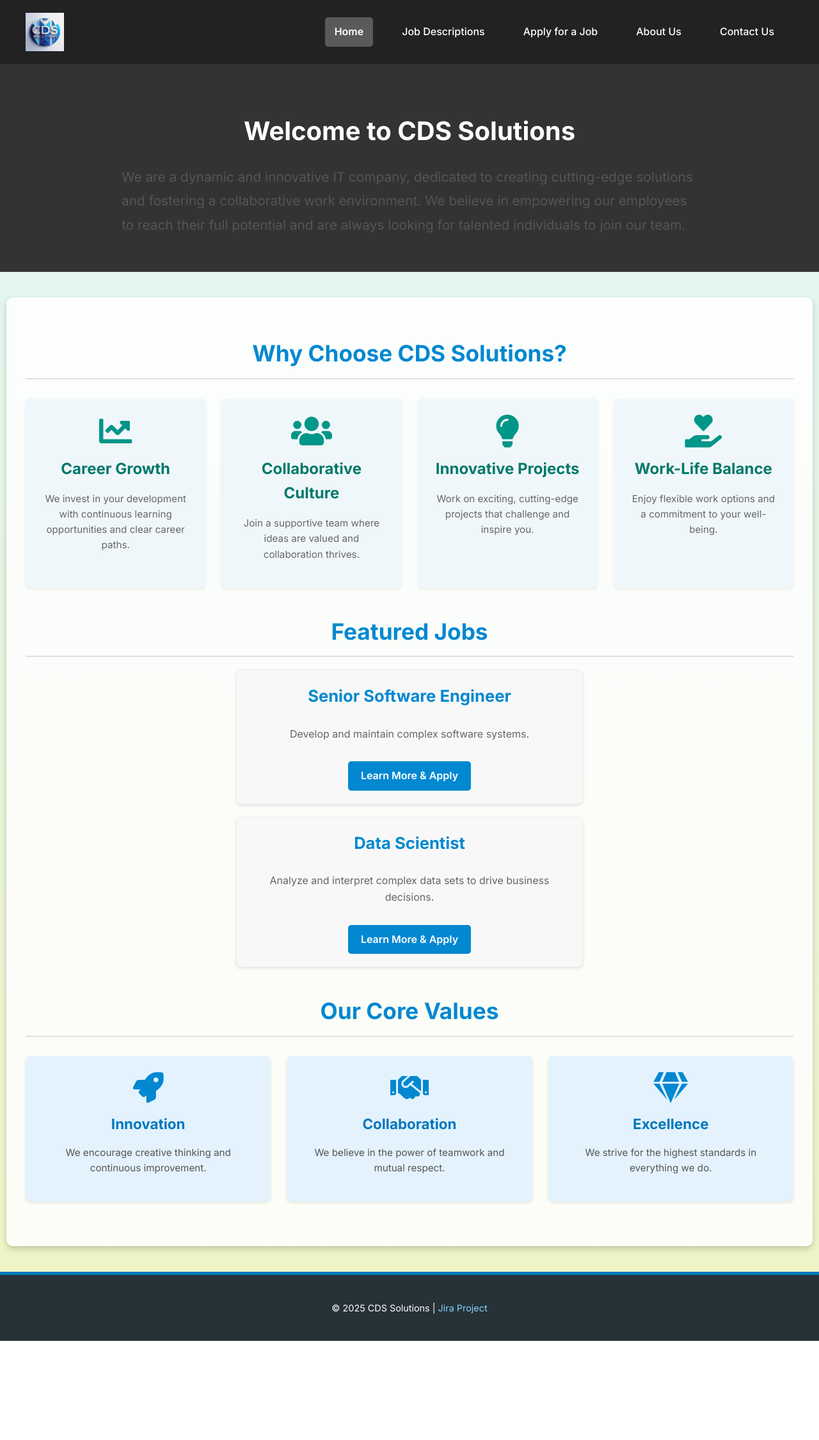
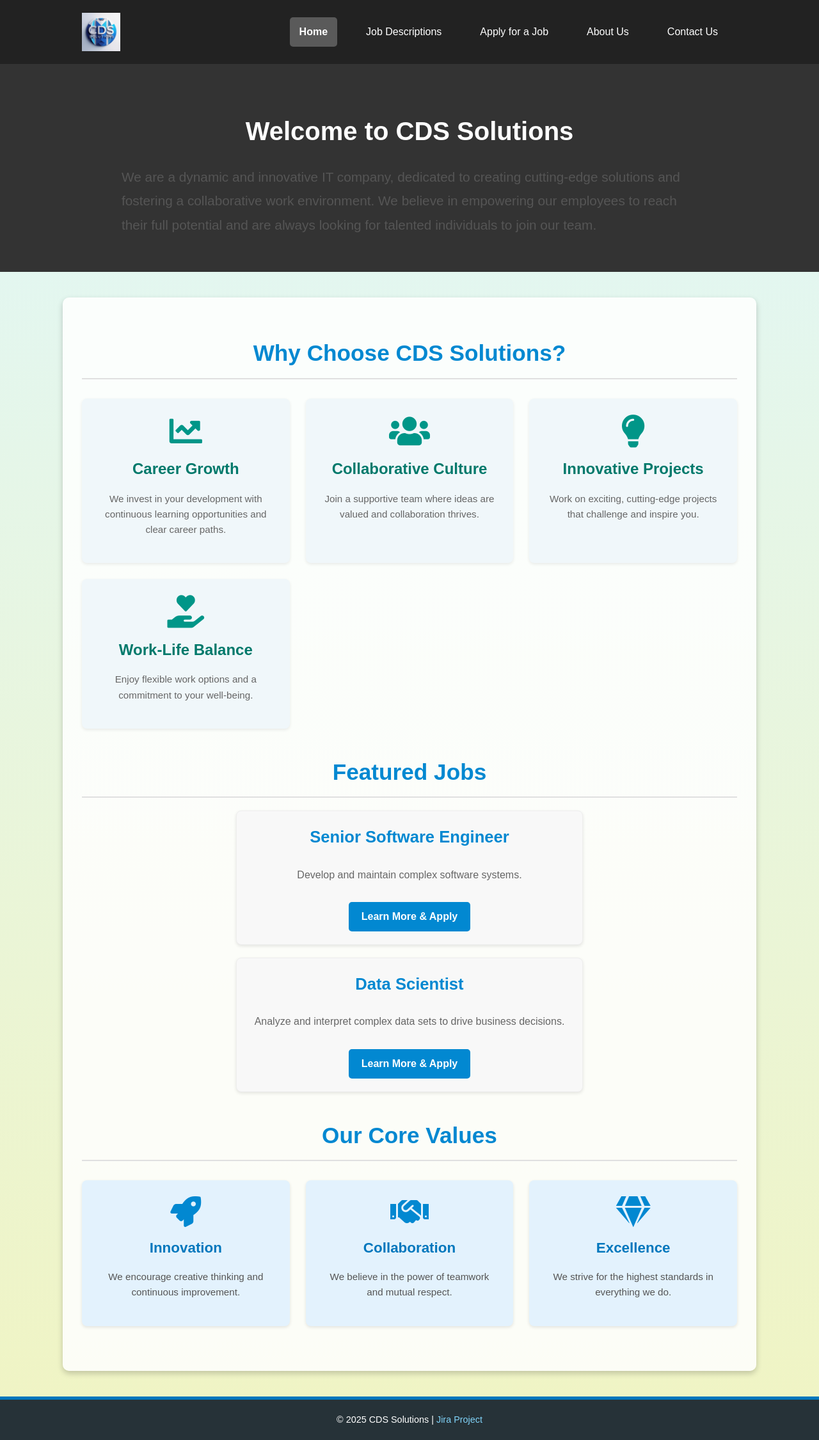
Before and after one commit to 105549359/Team05_Part1, a PHP site: page / in a window 1280 px wide. Shown: the whole page at 64% size. Before the commit the page ends 2096 px from the top, so only its background shows below. Run offline with PHP 8.4, Linux system fonts and the light colour scheme.

Commit message:
Base Styles and Layout

```diff
--- a/styles/styles.css
+++ b/styles/styles.css
@@ -381,3 +381,20 @@ footer a:hover {
         font-size: 1em;
     }
 }
+
+/* Basic Reset & Body Styles */
+body {
+    font-family: Arial, sans-serif;
+    line-height: 1.6;
+    margin: 0;
+    padding: 0;
+    background: #f4f4f4;
+    color: #333;
+}
+
+.container {
+    width: 80%;
+    margin: auto;
+    overflow: hidden;
+    padding: 0 20px;
+}
```
